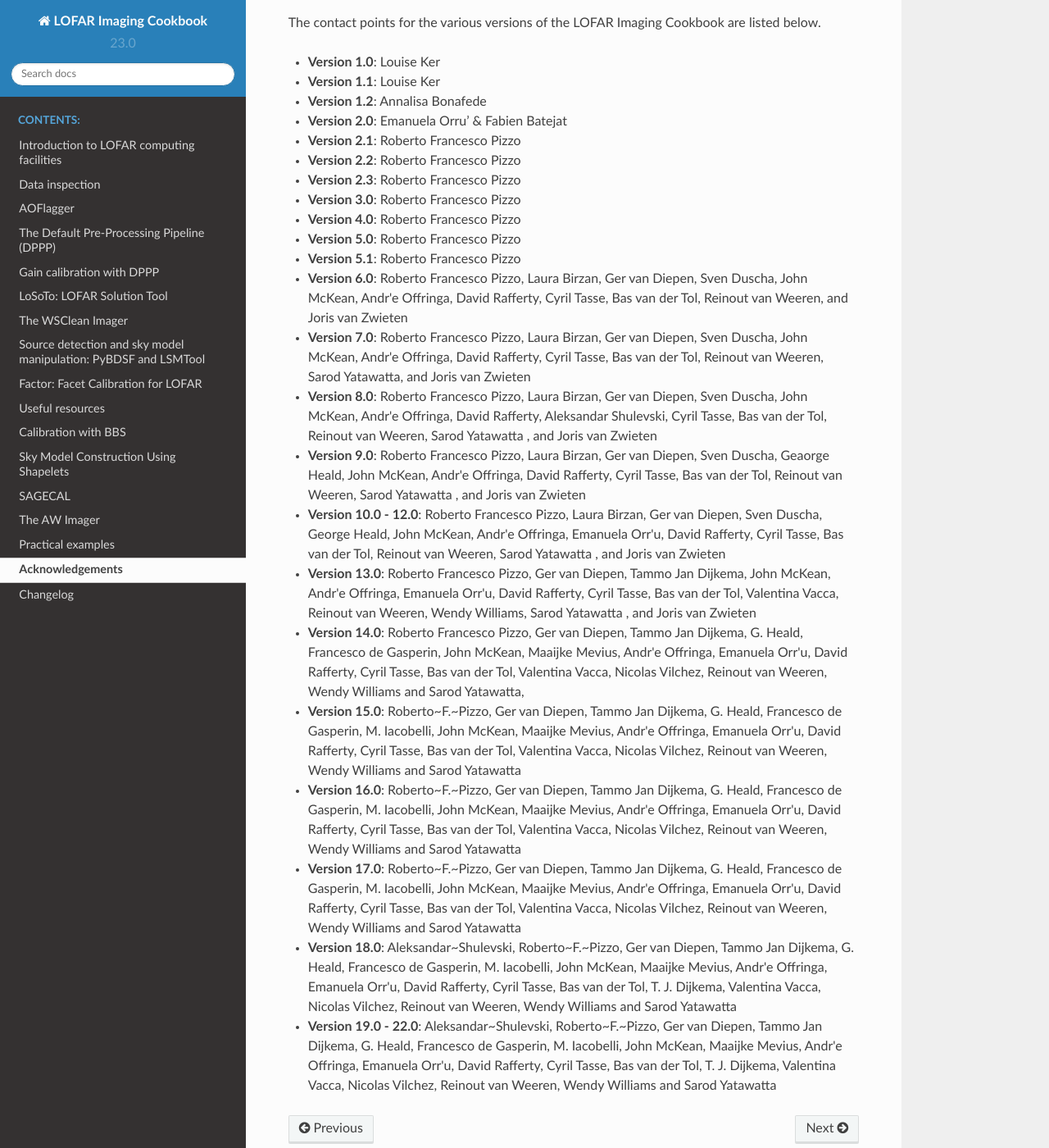
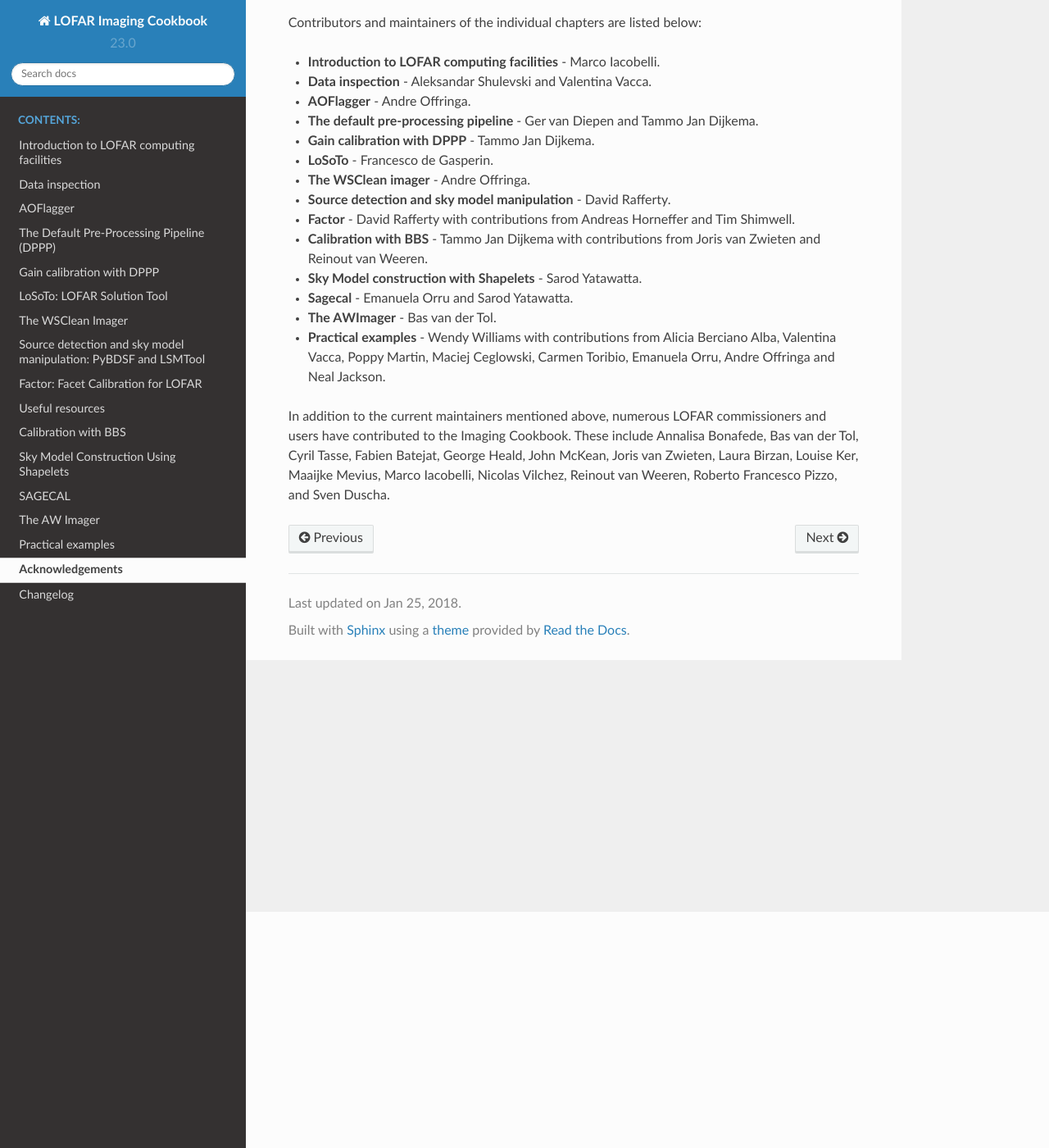
Before and after one commit to sarrvesh/lofar_imaging_cookbook, a Sphinx documentation site: the page built from source/acknowledgements.rst, in a window 1280 px wide and 1400 px high, scrolled down 288 px. Shown: the whole window at 82% size. Built offline with Sphinx 7.4.7 and the Read the Docs theme 2.0.0, drawn with Linux system fonts in a browser that asks for light colours.

Commit message:
updated acknowledgements section

```diff
--- a/source/acknowledgements.rst
+++ b/source/acknowledgements.rst
@@ -3,50 +3,21 @@ Acknowledgements
 
 Many commissioners and software developers have contributed to this cookbook. As the routines, the hardware, and the software needed for LOFAR develop very quickly, what is reported in this manual might be sometimes incorrect. We try to keep it as up to date as possible, but we surely need your feedback to improve its quality. Please send comments and suggestions of improvements to `Sarrvesh Sridhar <mailto:sarrvesh@astron.nl>`_.
 
-The contact points for the various versions of the LOFAR Imaging Cookbook are listed below.
+Contributors and maintainers of the individual chapters are listed below:
 
-+ **Version 1.0**: Louise Ker
++ **Introduction to LOFAR computing facilities** - Marco Iacobelli.
++ **Data inspection** - Aleksandar Shulevski and Valentina Vacca.
++ **AOFlagger** - Andre Offringa.
++ **The default pre-processing pipeline** - Ger van Diepen and Tammo Jan Dijkema.
++ **Gain calibration with DPPP** - Tammo Jan Dijkema.
++ **LoSoTo** - Francesco de Gasperin.
++ **The WSClean imager** - Andre Offringa.
++ **Source detection and sky model manipulation** - David Rafferty.
++ **Factor** - David Rafferty with contributions from Andreas Horneffer and Tim Shimwell.
++ **Calibration with BBS** - Tammo Jan Dijkema with contributions from Joris van Zwieten and Reinout van Weeren.
++ **Sky Model construction with Shapelets** - Sarod Yatawatta.
++ **Sagecal** - Emanuela Orru and Sarod Yatawatta.
++ **The AWImager** - Bas van der Tol.
++ **Practical examples** - Wendy Williams with contributions from Alicia Berciano Alba, Valentina Vacca, Poppy Martin, Maciej Ceglowski, Carmen Toribio, Emanuela Orru, Andre Offringa and Neal Jackson.
 
-+ **Version 1.1**: Louise Ker
-
-+ **Version 1.2**: Annalisa Bonafede
-
-+ **Version 2.0**: Emanuela Orru' & Fabien Batejat
-
-+ **Version 2.1**: Roberto Francesco Pizzo
-
-+ **Version 2.2**: Roberto Francesco Pizzo
-
-+ **Version 2.3**: Roberto Francesco Pizzo
-
-+ **Version 3.0**: Roberto Francesco Pizzo
-
-+ **Version 4.0**: Roberto Francesco Pizzo
-
-+ **Version 5.0**: Roberto Francesco Pizzo
-
-+ **Version 5.1**: Roberto Francesco Pizzo
-
-+ **Version 6.0**: Roberto Francesco Pizzo, Laura Birzan, Ger van Diepen, Sven Duscha,  John McKean, Andr\'e Offringa, David Rafferty, Cyril Tasse,  Bas van der Tol,  Reinout van Weeren, and Joris van Zwieten
-
-+ **Version 7.0**: Roberto Francesco Pizzo, Laura Birzan, Ger van Diepen, Sven Duscha,  John McKean, Andr\'e Offringa, David Rafferty, Cyril Tasse,  Bas van der Tol,  Reinout van Weeren, Sarod Yatawatta, and Joris van Zwieten
-
-+ **Version 8.0**: Roberto Francesco Pizzo, Laura Birzan, Ger van Diepen, Sven Duscha,  John McKean, Andr\'e Offringa, David Rafferty, Aleksandar Shulevski, Cyril Tasse,  Bas van der Tol,  Reinout van Weeren, Sarod Yatawatta , and Joris van Zwieten
-
-+ **Version 9.0**: Roberto Francesco Pizzo, Laura Birzan, Ger van Diepen, Sven Duscha,  Geaorge Heald, John McKean, Andr\'e Offringa, David Rafferty, Cyril Tasse,  Bas van der Tol,  Reinout van Weeren, Sarod Yatawatta , and Joris van Zwieten
-
-+ **Version 10.0 - 12.0**: Roberto Francesco Pizzo, Laura Birzan, Ger van Diepen, Sven Duscha,  George Heald, John McKean, Andr\'e Offringa, Emanuela Orr\'u, David Rafferty, Cyril Tasse,  Bas van der Tol,  Reinout van Weeren, Sarod Yatawatta , and Joris van Zwieten
-
-+ **Version 13.0**: Roberto Francesco Pizzo, Ger van Diepen, Tammo Jan Dijkema, John McKean, Andr\'e Offringa, Emanuela Orr\'u, David Rafferty, Cyril Tasse,  Bas van der Tol,  Valentina Vacca, Reinout van Weeren, Wendy Williams, Sarod Yatawatta , and Joris van Zwieten
-
-+ **Version 14.0**: Roberto Francesco Pizzo, Ger van Diepen, Tammo Jan Dijkema, G. Heald, Francesco de Gasperin, John McKean, Maaijke Mevius, Andr\'e Offringa, Emanuela Orr\'u, David Rafferty, Cyril Tasse,  Bas van der Tol,  Valentina Vacca, Nicolas Vilchez, Reinout van Weeren, Wendy Williams and Sarod Yatawatta,
-
-+ **Version 15.0**: Roberto~F.~Pizzo, Ger van Diepen, Tammo Jan Dijkema, G. Heald, Francesco de Gasperin, M. Iacobelli, John McKean, Maaijke Mevius, Andr\'e Offringa, Emanuela Orr\'u, David Rafferty, Cyril Tasse,  Bas van der Tol,  Valentina Vacca, Nicolas Vilchez, Reinout van Weeren, Wendy Williams and Sarod Yatawatta
-
-+ **Version 16.0**: Roberto~F.~Pizzo, Ger van Diepen, Tammo Jan Dijkema, G. Heald, Francesco de Gasperin, M. Iacobelli, John McKean, Maaijke Mevius, Andr\'e Offringa, Emanuela Orr\'u, David Rafferty, Cyril Tasse,  Bas van der Tol,  Valentina Vacca, Nicolas Vilchez, Reinout van Weeren, Wendy Williams and Sarod Yatawatta
-
-+ **Version 17.0**: Roberto~F.~Pizzo, Ger van Diepen, Tammo Jan Dijkema, G. Heald, Francesco de Gasperin, M. Iacobelli, John McKean, Maaijke Mevius, Andr\'e Offringa, Emanuela Orr\'u, David Rafferty, Cyril Tasse,  Bas van der Tol,  Valentina Vacca, Nicolas Vilchez, Reinout van Weeren, Wendy Williams and Sarod Yatawatta
-
-+ **Version 18.0**: Aleksandar~Shulevski, Roberto~F.~Pizzo, Ger van Diepen, Tammo Jan Dijkema, G. Heald, Francesco de Gasperin, M. Iacobelli, John McKean, Maaijke Mevius, Andr\'e Offringa, Emanuela Orr\'u, David Rafferty, Cyril Tasse,  Bas van der Tol, T. J. Dijkema,  Valentina Vacca, Nicolas Vilchez, Reinout van Weeren, Wendy Williams and Sarod Yatawatta
-
-+ **Version 19.0 - 22.0**: Aleksandar~Shulevski, Roberto~F.~Pizzo, Ger van Diepen, Tammo Jan Dijkema, G. Heald, Francesco de Gasperin, M. Iacobelli, John McKean, Maaijke Mevius, Andr\'e Offringa, Emanuela Orr\'u, David Rafferty, Cyril Tasse,  Bas van der Tol, T. J. Dijkema,  Valentina Vacca, Nicolas Vilchez, Reinout van Weeren, Wendy Williams and Sarod Yatawatta
+In addition to the current maintainers mentioned above, numerous LOFAR commissioners and users have contributed to the Imaging Cookbook. These include Annalisa Bonafede, Bas van der Tol, Cyril Tasse, Fabien Batejat, George Heald, John McKean, Joris van Zwieten, Laura Birzan, Louise Ker, Maaijke Mevius, Marco Iacobelli, Nicolas Vilchez, Reinout van Weeren, Roberto Francesco Pizzo, and Sven Duscha.
```
